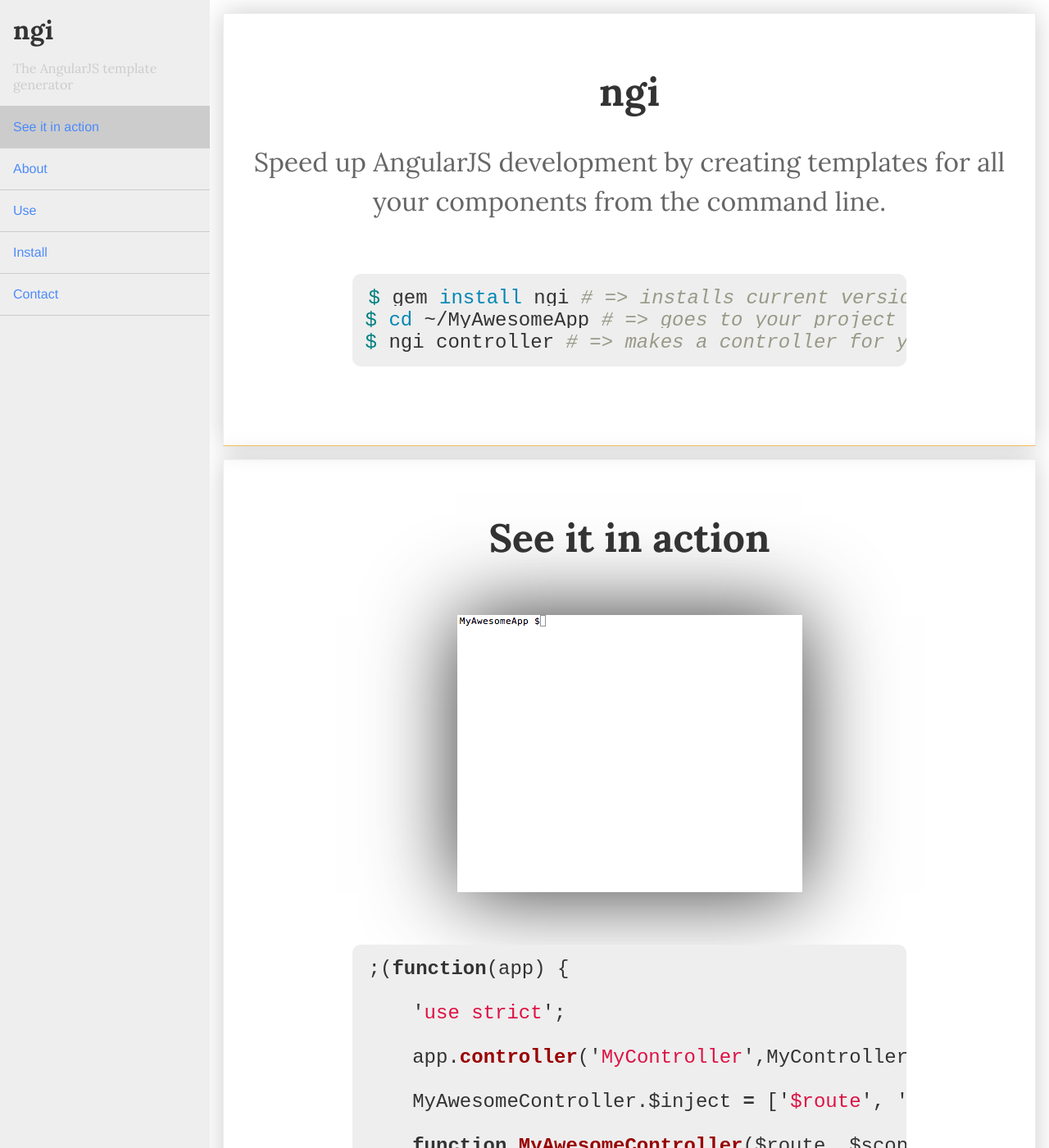
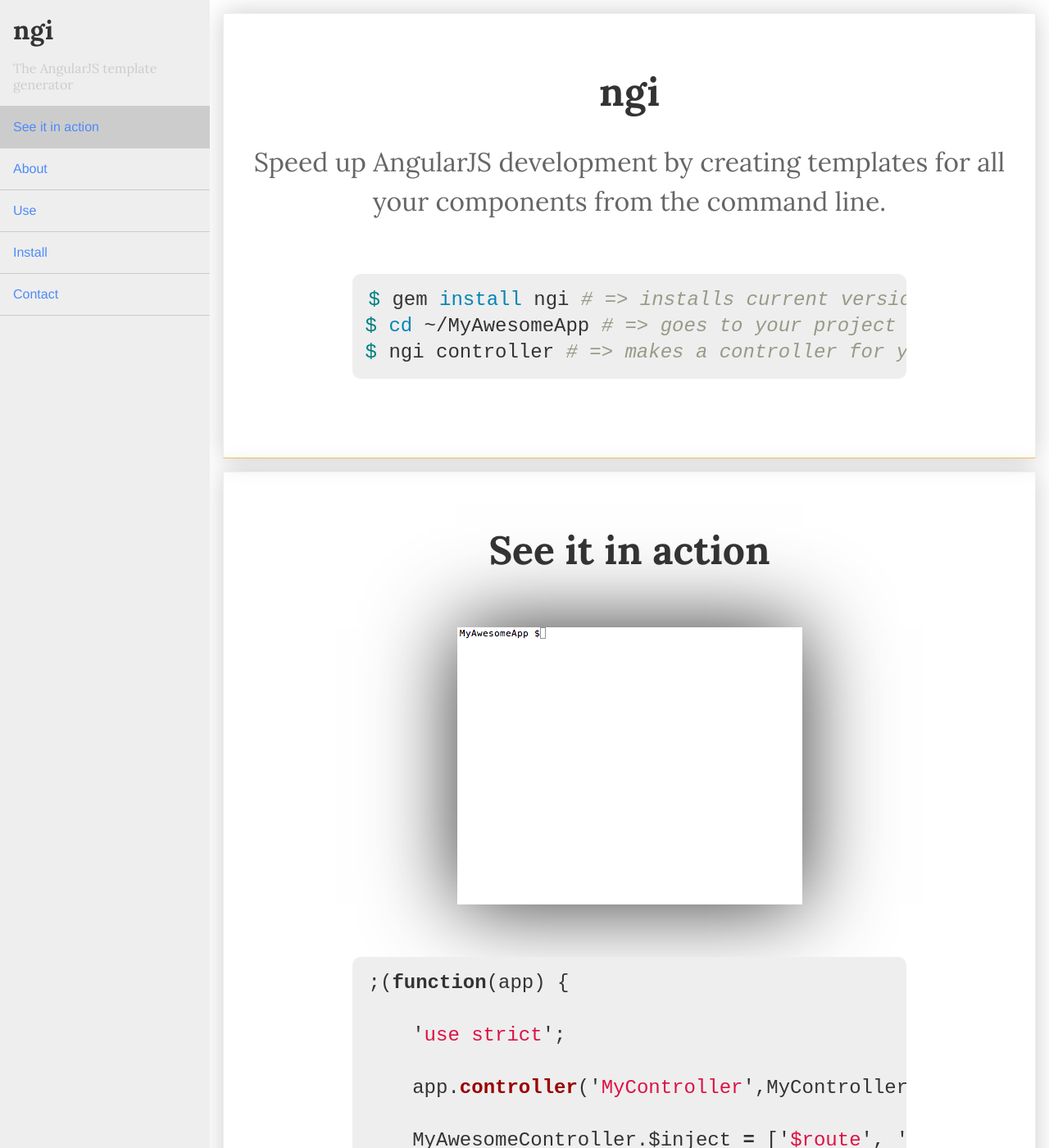
Before and after one commit to joshbeam/source.angular_init.gh-pages, a Jekyll site: the page built from index.html, in a window 1280 px wide and 1400 px high. Shown: the whole window at 82% size. Built offline with Jekyll 4.4.1, drawn with Linux system fonts in a browser that asks for light colours; nearby versions of some CDN libraries; library files that are not in the unit come from our copies.

Commit message:
fixed bugs

```diff
--- a/_config.yml
+++ b/_config.yml
@@ -3,7 +3,7 @@ title: angular_init (ngi)
 email: frontendcollisionblog@gmail.com
 url: http://joshbeam.github.io
 baseurl: /angular_init
-#baseurl:
+# baseurl:
 description: "angular_init is the simple AngularJS template generator"
 
 # Social networks usernames (many more available: google-plus, flickr, dribbble, pinterest, instagram, tumblr, linkedin, etc.)
--- a/_includes/footer.html
+++ b/_includes/footer.html
@@ -1,6 +1,8 @@
 <footer>
-  <p class="big-paragraph">
-    Copyright &copy; Josh Beam 20{{ site.time | date: '%y' }} (<a href="https://raw.githubusercontent.com/joshbeam/angular_init/master/LICENSE.txt">MIT License</a>)
+  <p class="center">
+    <small>
+      Copyright &copy; Josh Beam 20{{ site.time | date: '%y' }} (<a href="https://raw.githubusercontent.com/joshbeam/angular_init/master/LICENSE.txt">MIT License</a>)
+    </small>
   </p>
 
   <p class="center">
--- a/_includes/head.html
+++ b/_includes/head.html
@@ -13,6 +13,6 @@
     <link rel="shortcut icon" href="{{ "/img/favicon.ico?v=1.0" | prepend: site.baseurl }}" type="image/x-icon">
 
     <!--[if lt IE 9]>
-        <script src="{{ "bower_components/html5shiv/dist/html5shiv.js" | prepend: site.baseurl }}"></script>
+        <script src="{{ "/bower_components/html5shiv/dist/html5shiv.js" | prepend: site.baseurl }}"></script>
     <![endif]-->
 </head>
--- a/_includes/nav.html
+++ b/_includes/nav.html
@@ -6,7 +6,7 @@
             <path fill="#424242" d="M18,13.516C18,14.335,17.335,15,16.516,15H1.484C0.665,15,0,14.335,0,13.516l0,0 c0-0.82,0.665-1.484,1.484-1.484h15.031C17.335,12.031,18,12.696,18,13.516L18,13.516z"/>
         </svg>
     </a>
-    <h2>ngi</h2>
+    <h3>ngi</h3>
 </div>
 <nav role="navigation">
     <header>
--- a/_sass/_base.scss
+++ b/_sass/_base.scss
@@ -34,6 +34,7 @@ p {
 pre {
   font-size: 1.5rem;
 	text-align: left;
+  line-height: 2rem;
 	overflow: scroll;
 
   padding: 1rem;
@@ -44,4 +45,8 @@ pre {
 
   background: $extra-light-gray;
   color: $dark-gray;
+
+  @include media-query($tablet) {
+    width: 95%;
+  }
 }
--- a/_sass/_components.scss
+++ b/_sass/_components.scss
@@ -71,7 +71,9 @@ main {
     @include box-shadow(0, 0, 30px, $light-gray);
   }
 
-  section {
+  section,
+  header,
+  footer {
     h1 {
       text-align: center;
       margin: 2rem;
@@ -82,11 +84,16 @@ main {
       display: block;
       margin: 4rem auto;
     }
+
+    @include media-query($tablet) {
+      padding: .25rem .25rem 2rem .25rem;
+    }
   }
 
   @include media-query($tablet) {
     width: 100%;
-    margin-top: 5rem;
+    margin-top: 2rem;
+    padding: 0;
   }
 }
 
@@ -118,6 +125,7 @@ nav {
 
   height: 100%;
   width: 20%;
+  overflow: auto;
 
   header {
     h2 {
@@ -180,9 +188,9 @@ nav {
   @include box-shadow(0, 0, 10px, $dark-gray);
 
   width: 100%;
-  padding: 1rem;
+  padding: .25rem;
 
-  h2 {
+  h3 {
     padding: 0;
     margin: .5rem;
     display: inline;
--- a/js/menu-icon.js
+++ b/js/menu-icon.js
@@ -4,8 +4,8 @@ $(function() {
 
   drawerIn();
 
-  $('.menu-icon').on('click', function() {
-    drawerOut();
+  $('.menu-icon').on('click', function(e) {
+    drawerOut(e);
   });
 
   $('.black-out').on('click', function() {
@@ -21,9 +21,10 @@ $(function() {
     $blackOut.addClass('hidden')
   }
 
-  function drawerOut() {
+  function drawerOut(event) {
     $nav.addClass('drawer-out');
     $blackOut.removeClass('hidden');
+    event.preventDefault();
   }
 
 });
--- a/js/scroll.js
+++ b/js/scroll.js
@@ -14,8 +14,8 @@ $(function(){
 
     for(sec in sections) {
       if(sections[sec] > pos && sections[sec] < pos + _height) {
-          $('a').removeClass('active');
-          $('a[href="#' + sec +'"]').addClass('active');
+        $('a').removeClass('active');
+        $('a[href="#' + sec +'"]').addClass('active');
       }
     }
   });
```
